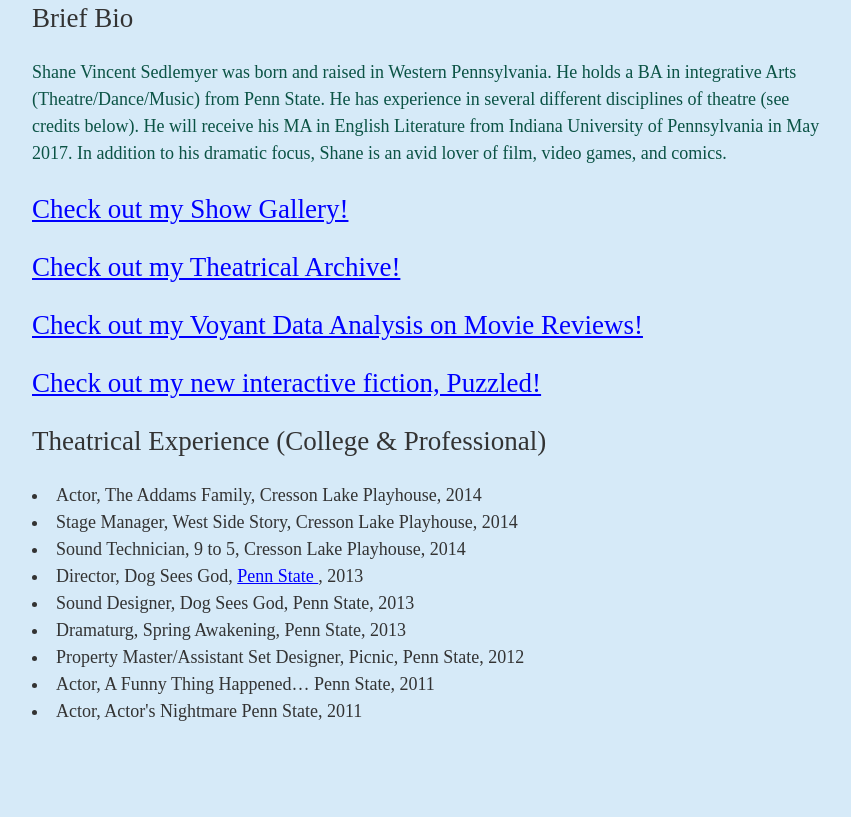
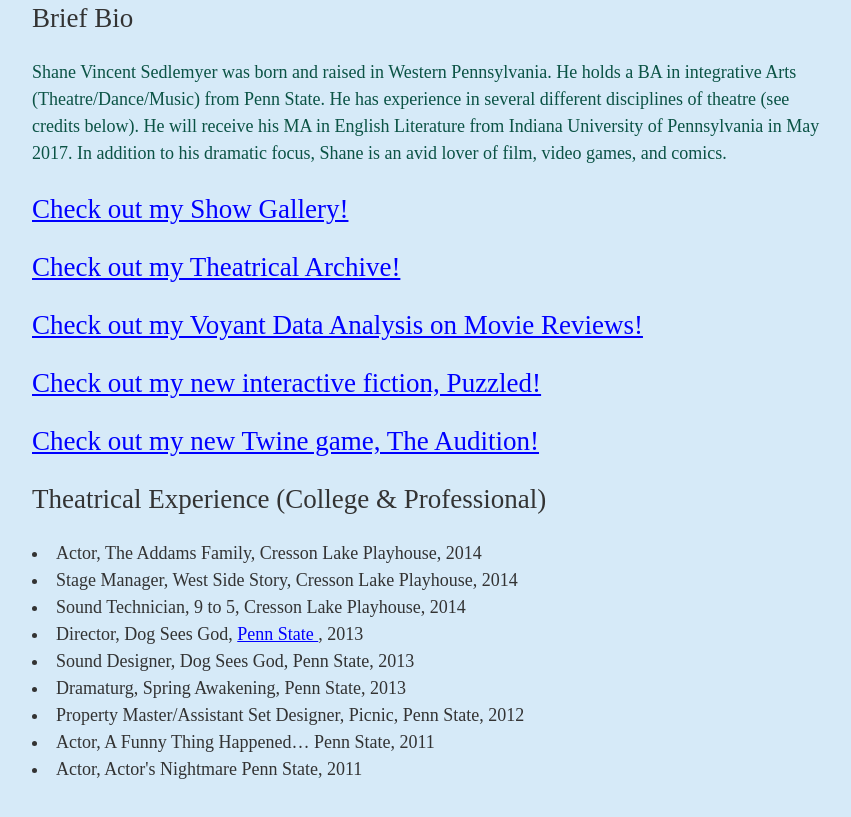
Before and after one commit to Shanesedy/shanesedy.github.io, a plain HTML site: page index.html in a window 1280 px wide. Shown: the part 671-1488 px from the top of the page, without its empty margins (208-1059 px from the left). Before the commit the page ends 1444 px from the top, so only its background shows below. Drawn offline with Linux system fonts and the light colour scheme.

Commit message:
Update index.html

```diff
--- a/index.html
+++ b/index.html
@@ -24,6 +24,7 @@
   <a href="http://shanevincent.omeka.net/"> <h3>Check out my Theatrical Archive!</h3></a>
    <a href="shanesedy.github.io/Logan Review Voyant Data (7).html"> <h3> Check out my Voyant Data Analysis on Movie Reviews! </h3></a>
    <a href="shanesedy.github.io/Puzzled (20).html"> <h3> Check out my new interactive fiction, Puzzled! </h3></a>
+  <a href="shanesedy.github.io/The Audition.html"> <h3> Check out my new Twine game, The Audition! </h3></a>
 </p>
 <p>
 <h3> Theatrical Experience (College & Professional) </h3>
```
